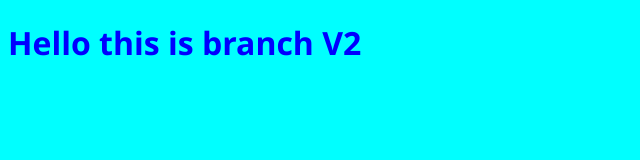
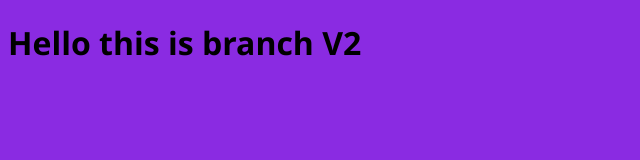
Before and after one commit to omnia487/myproject, a plain HTML site: page index.html in a window 1280 px wide. Shown: the whole page, without its empty margins (0-640 px from the left). Drawn offline with Linux system fonts and the light colour scheme.

Commit message:
v2 update

```diff
--- a/index.css
+++ b/index.css
@@ -1,8 +1,8 @@
 h1{
     font-family: 'Segoe UI', Tahoma, Geneva, Verdana, sans-serif;
-    color: blue;
+    color: black;
 }
 
 body{
-    background-color: aqua;
+    background-color:blueviolet;
 }
```
